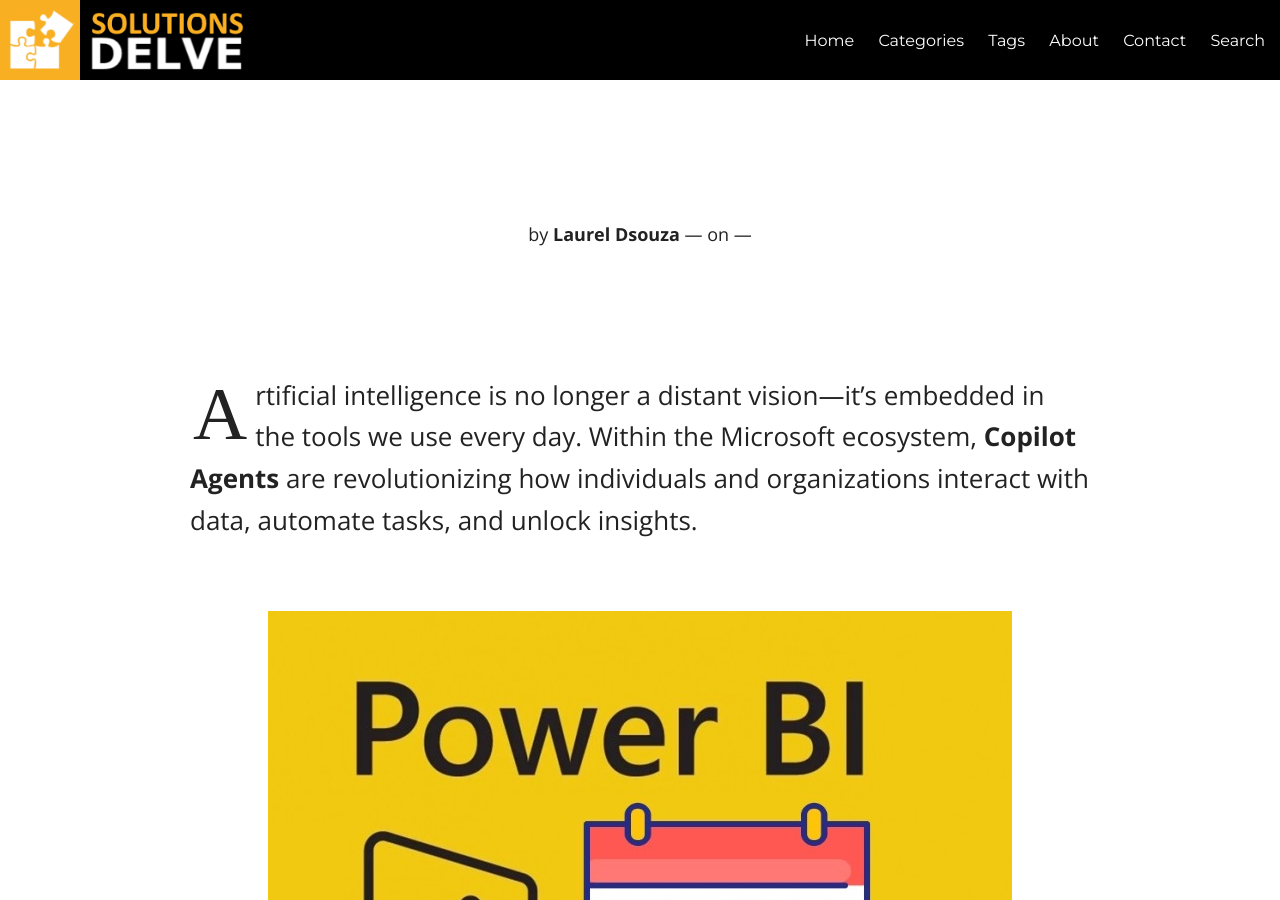
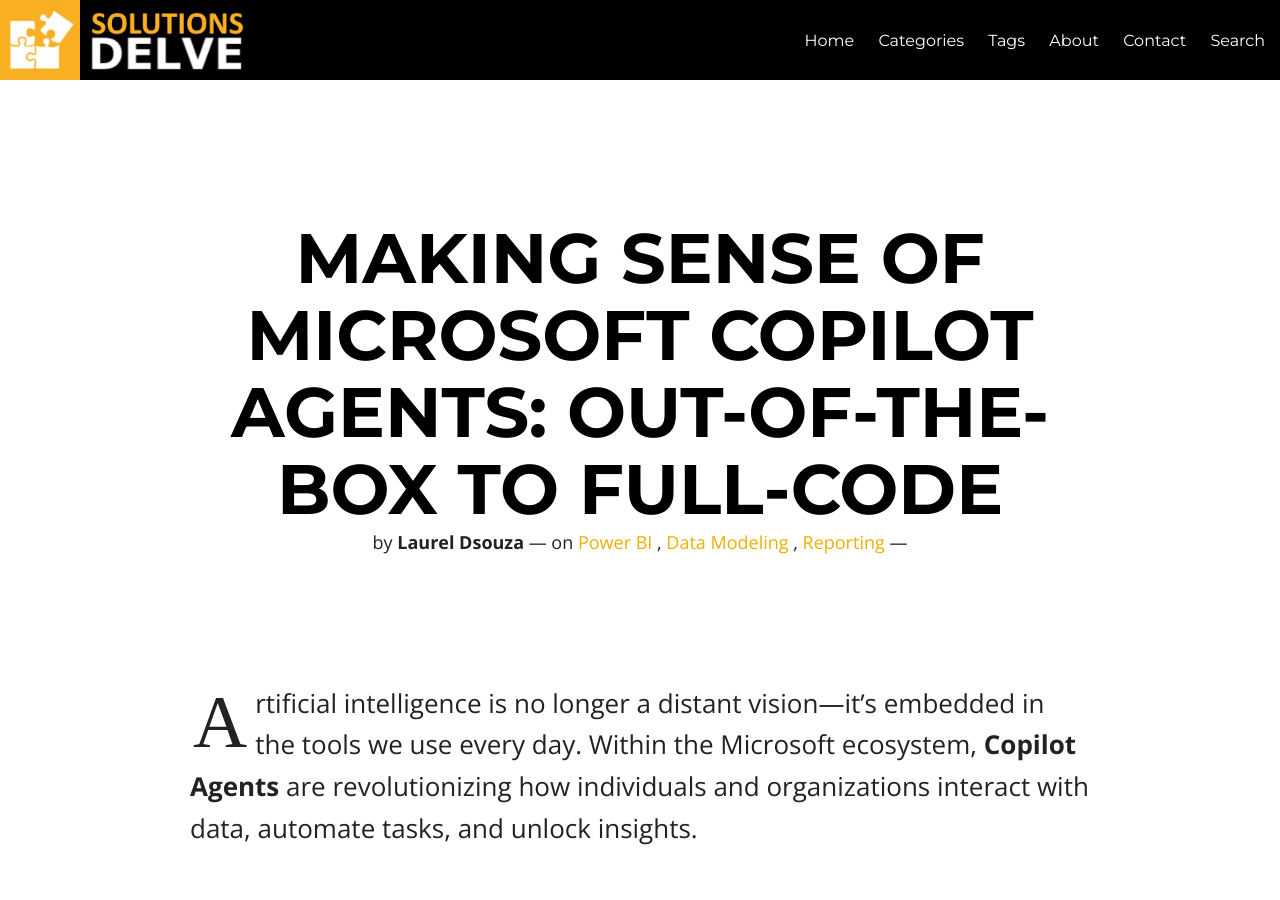
Before and after one commit to ldsouza/ldsouza.github.io, a Jekyll site: the page built from _posts/2025-01-01-microsoft-ai-agents.md, in a window 1280 px wide and 900 px high. Built offline with Jekyll 4.4.1, drawn with Linux system fonts in a browser that asks for light colours; nearby versions of some CDN libraries; our own code applies the rules of GitHub Pages for plain Markdown files; library files that are not in the unit come from our copies.

Commit message:
Update 2025-01-01-microsoft-ai-agents.md

```diff
--- a/_posts/2025-01-01-microsoft-ai-agents.md
+++ b/_posts/2025-01-01-microsoft-ai-agents.md
@@ -4,8 +4,8 @@
 mathjax: false
 featured: false
 comments: false
-title: Making Sense of Microsoft Copilot Agents: Out-of-the-Box to Full-Code
-headline: Navigating the Microsoft Copilot Agent Landscape: From Out-of-the-Box to Full-Code Solutions
+title: "Making Sense of Microsoft Copilot Agents: Out-of-the-Box to Full-Code"
+headline: "Navigating the Microsoft Copilot Agent Landscape: From Out-of-the-Box to Full-Code Solutions"
 tags:
 - Power BI
 - Data Modeling
```
